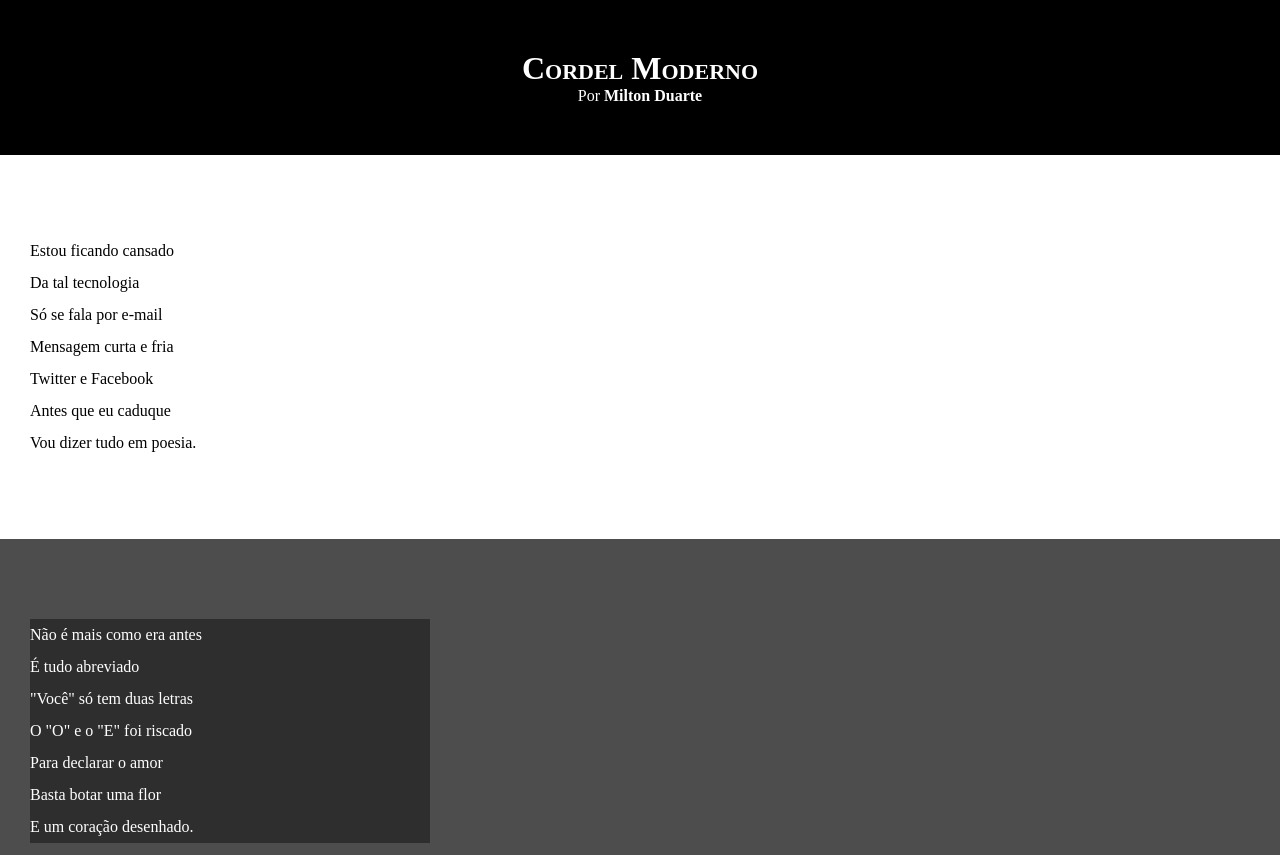
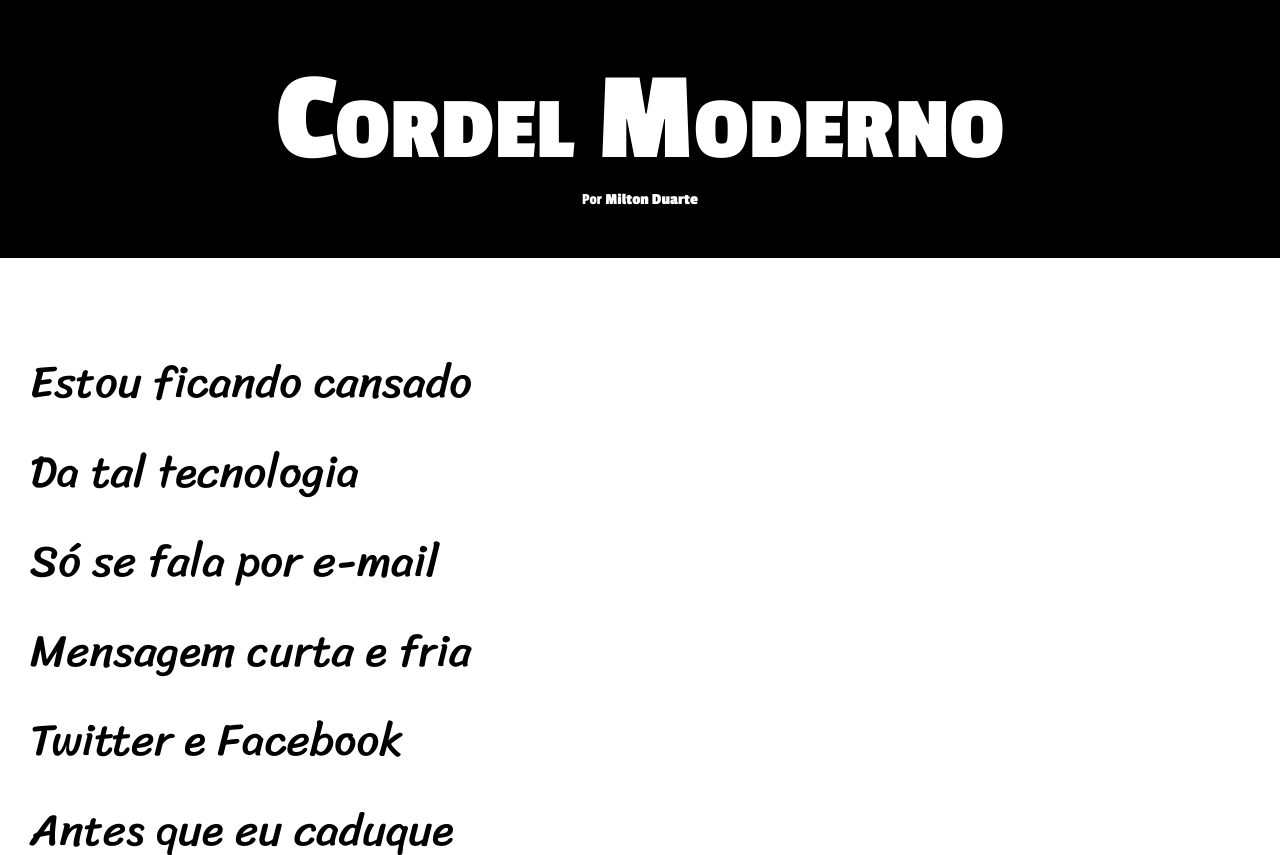
Before and after one commit to gabrielcpaiao/HTML-CSS, a plain HTML site: page desafios/desafio12/index.html in a window 1280 px wide. Shown: the top 855 px of the page. Drawn offline with Linux system fonts and the light colour scheme.

Commit message:
atualização de estilos desafio 12

```diff
--- a/desafios/desafio12/estilo/style.css
+++ b/desafios/desafio12/estilo/style.css
@@ -1,4 +1,14 @@
 @charset "UTF-8";
+
+@import url('https://fonts.googleapis.com/css2?family=Lato:wght@100&family=Passion+One:wght@400;700;900&family=Sriracha&display=swap');
+
+@import url('https://fonts.googleapis.com/css2?family=Sriracha&display=swap');
+
+:root {
+    --fonte1: Verdana, Geneva, Tahoma, sans-serif;
+    --fonte2: 'Passion One', cursive;
+    --fonte3: 'Sriracha', cursive;
+}
 
 /*
 Configurações gerais
@@ -7,25 +17,28 @@ Configurações gerais
 * {
     margin: 0px;
     padding: 0px;
+    font-size: 1em;
 }
 
 html, body {
     min-height: 100vh;
     background-color: darkgray;
+    font-family: var(--fonte1);
 }
 
 header {
     background-color: black;
     color: white;
     text-align: center;
+    font-family: var(--fonte2);
 }
 
 header > h1 {
     padding-top: 50px;
-    /*
-    Letras de inicio maiores
-    */
+    /*    Letras de inicio maiores    */
     font-variant: small-caps;
+    /*Fonte size com 10vw é 10% da largura para ampliar em proporção com o aumento da tela*/
+    font-size: 10vw;
 }
 
 header > p {
@@ -48,6 +61,8 @@ section {
     padding-bottom: 10vh;
     line-height: 2em;
     padding-left: 30px;
+    font-family: var(--fonte3);
+    font-size: 3.5vw;
 }
 
 section.normal {
@@ -61,7 +76,9 @@ section.imagem {
 }
 
 section.imagem > p {
-    width: 400px;
+    /*Caixa que se adapta ao tamanho do conteúdo*/
+    display: inline-block;
+    padding: 5px;
     background-color: rgba(0, 0, 0, 0.404);
 }
 
```
